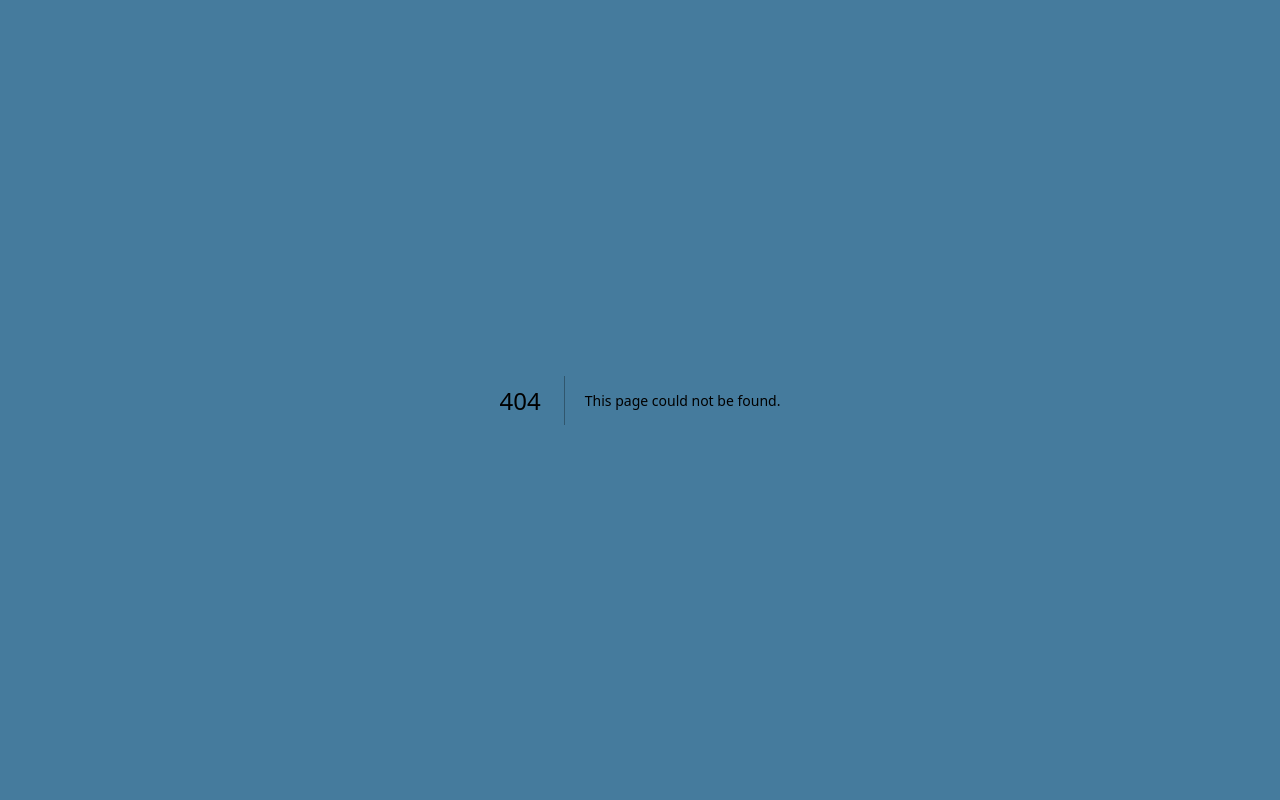
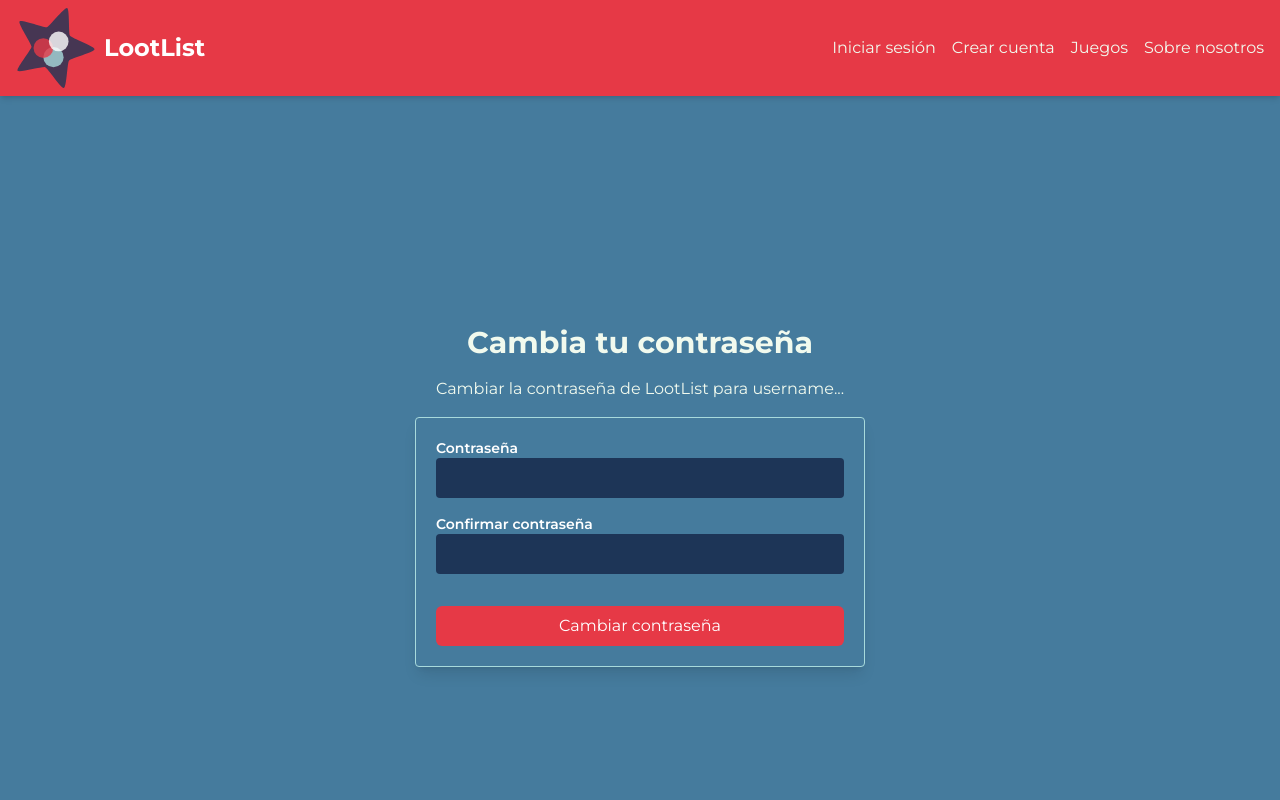
Before and after one commit to JoseMariaGarreH/LootList, a Next.js app: page /auth/resetpassword in a window 1280 px wide. Before the commit this address had no page. Shown: the top 800 px of the page. Built offline with nearby package versions, Linux system fonts and the light colour scheme; no server answers.

Commit message:
Añadido campo restablecer contraseña y modificación en la carga de imágenes

```diff
--- /dev/null
+++ b/app/auth/resetpassword/page.tsx
@@ -0,0 +1,25 @@
+"use client"
+
+import ResetPasswordForm from "@/components/auth/resetpassword/ResetPasswordForm"
+import Footer from "@/components/menu/Footer"
+import Navbar from "@/components/menu/Navbar"
+
+export default function ResetPasswordPage() {
+
+
+    return (
+        <>
+            <Navbar />
+            <div className="flex flex-col items-center justify-center min-h-screen px-4 text-center">
+                <h1 className="text-3xl font-bold text-[#f1faee]">
+                    Cambia tu contraseña
+                </h1>
+                <p className="m-4 text-base md:text-md text-[#f1faee]">
+                    Cambiar la contraseña de LootList para {"username"}...
+                </p>
+                <ResetPasswordForm />
+            </div>
+            <Footer />
+        </>
+    )
+}
--- /dev/null
+++ b/components/auth/resetpassword/ResetPasswordForm.tsx
@@ -0,0 +1,82 @@
+import { useForm } from "react-hook-form";
+
+export default function ResetPasswordForm() {
+
+    const { register, handleSubmit, formState: { errors } } = useForm();
+
+    return(
+        <>
+            <form onSubmit={() => ("")} className="space-y-4 border rounded border-[#a8dadc] w-[90%] max-w-[450px] shadow-lg p-5">
+                    <div className="">
+                        <label htmlFor="password_label" className="block text-left text-sm font-semibold text-white">
+                            Contraseña
+                        </label>
+                        <input
+                            type="password"
+                            id="password"
+                            className="w-full px-4 py-2 rounded transition-all
+                                    bg-[#1d3557] text-[#F1FAEE]
+                                    focus:bg-white focus:text-black focus:border focus:border-black focus:outline-none
+                                    disabled:bg-[#D9D9D9] disabled:text-[#A0A0A0]"
+                            autoComplete="password"
+                            {...register("password", {
+                                required: {
+                                    value: true,
+                                    message: "La contraseña es obligatoria"
+                                },
+                                pattern: {
+                                    value: /^(?=.*[a-z])(?=.*[A-Z])(?=.*\d).{8,}$/,
+                                    message: "Debes tener al menos 8 caracteres, una mayúscula, una minúscula y un número"
+                                }
+                            })}
+                        />
+
+                        {
+                            errors.password && (
+                                <span className="text-red-800 text-xs font-semibold mt-2">
+                                    {typeof errors.password?.message === "string" && errors.password.message}
+                                </span>
+                            )
+                        }
+                    </div>
+
+                    <div>
+                        <label htmlFor="confirmPassword_label" className="block text-left text-sm font-semibold text-white">
+                            Confirmar contraseña
+                        </label>
+                        <input
+                            type="password"
+                            id="confirmPassword"
+                            className="w-full px-4 py-2 rounded transition-all
+                                    bg-[#1d3557] text-[#F1FAEE]
+                                    focus:bg-white focus:text-black focus:border focus:border-black focus:outline-none
+                                    disabled:bg-[#D9D9D9] disabled:text-[#A0A0A0]"
+                            autoComplete="new-confirmPassword"
+                            {...register("confirmPassword", {
+                                required: {
+                                    value: true,
+                                    message: "La confirmación de contraseña es obligatoria"
+                                }
+                            })}
+                        />
+                        {
+                            errors.confirmPassword && (
+                                <span className="text-red-800 text-xs font-semibold mt-2">
+                                    {typeof errors.confirmPassword?.message === "string" && errors.confirmPassword.message}
+                                </span>
+                            )
+                        }
+                    </div>
+
+                    <div>
+                        <button
+                            type="submit"
+                            className="w-full mt-4 py-2 px-4 text-white rounded-md hover:bg-[#1d3557] bg-[#e63946] active:bg-[#a8dadc] transition"
+                        >
+                            Cambiar contraseña
+                        </button>
+                    </div>
+                </form>
+        </>
+    )
+}
--- a/components/settings/avatar/AvatarUploader.tsx
+++ b/components/settings/avatar/AvatarUploader.tsx
@@ -1,40 +1,38 @@
 "use client";
 
+import Image from "next/image";
 import { useState, useRef } from "react";
+import { set } from "react-hook-form";
 
 export default function AvatarUploader() {
-    const [avatar, setAvatar] = useState<string | null>(null);
+    const [preview, setPreview] = useState<string | null>(null);
     const fileInputRef = useRef<HTMLInputElement | null>(null);
 
     const handleFileChange = (e: React.ChangeEvent<HTMLInputElement>) => {
         const file = e.target.files?.[0];
         if (file) {
             const reader = new FileReader();
-            reader.onloadend = () => setAvatar(reader.result as string);
-            reader.readAsDataURL(file);
-        }
-    };
-
-    const handleDrop = (e: React.DragEvent<HTMLDivElement>) => {
-        e.preventDefault();
-        const file = e.dataTransfer.files[0];
-        if (file) {
-            const reader = new FileReader();
-            reader.onloadend = () => setAvatar(reader.result as string);
+            reader.onloadend = () => setPreview(reader.result as string);
             reader.readAsDataURL(file);
         }
     };
 
     return (
         <div className="max-w-2xl mt-28 mb-28 mx-auto p-6 bg-[#1d3557] rounded-lg shadow-lg text-white">
-            <h2 className="text-xl font-semibold mb-4">Avatar</h2>
-
+            <h2 className="text-xl font-semibold mb-4">Avatar </h2>
             <div
-                className="relative w-full h-60 border-2 border-dashed border-gray-600 rounded-md bg-[url('/checker.png')] bg-repeat-center bg-size-16 flex items-center justify-center cursor-pointer"
+                className="relative w-full h-60 border-2 border-dashed border-gray-600 rounded-md flex items-center justify-center cursor-pointer"
                 onClick={() => fileInputRef.current?.click()}
-                onDragOver={(e) => e.preventDefault()}
-                onDrop={handleDrop}
             >
+                {preview ? (
+                    <Image
+                        src={preview}
+                        alt="Avatar Preview"
+                        className="absolute inset-0 w-full h-full object-cover rounded-md"
+                    />
+                ) : (
+                    <p>Clica para cargar una imagen</p>
+                )}
             </div>
 
             <input
@@ -44,21 +42,6 @@ export default function AvatarUploader() {
                 ref={fileInputRef}
                 className="hidden"
             />
-
-            <div className="mt-4 flex gap-4">
-                <button
-                    className="w-full bg-green-500 text-white font-semibold py-2 rounded hover:bg-green-600 transition"
-                    onClick={() => fileInputRef.current?.click()}
-                >
-                    SELECT NEW AVATAR
-                </button>
-                <button
-                    className="text-[#a0a0a0] text-sm"
-                    onClick={() => setAvatar(null)}
-                >
-                    Remove
-                </button>
-            </div>
         </div>
     );
 }
--- a/middleware.ts
+++ b/middleware.ts
@@ -14,7 +14,7 @@ export async function middleware(request: NextRequest) {
         }
     }
 
-    if (token && (pathname.startsWith("/auth/login") || pathname.startsWith("/auth/signup"))) {
+    if (token && (pathname.startsWith("/auth/login") || pathname.startsWith("/auth/signup")) || pathname.startsWith("/auth/resetpassword")) {
         return NextResponse.redirect(new URL("/", request.url));
     }
 
```
